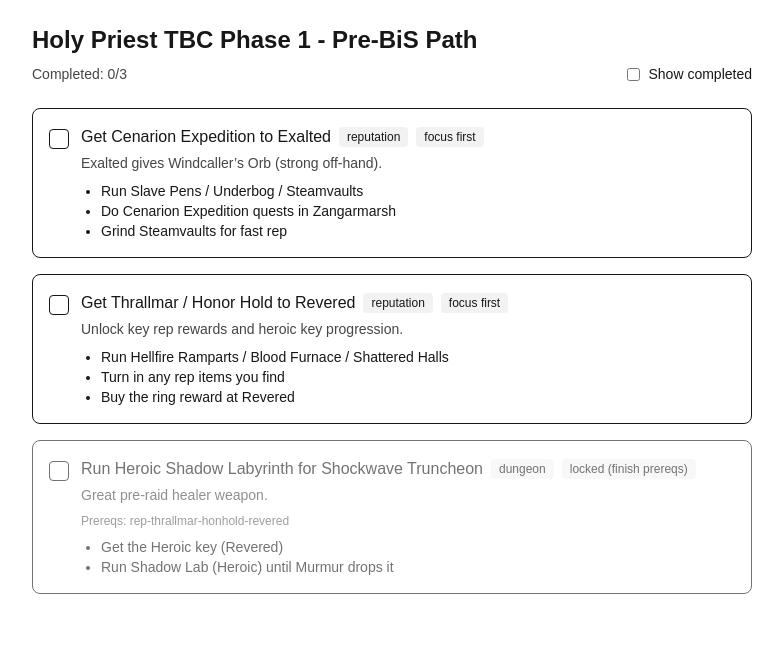
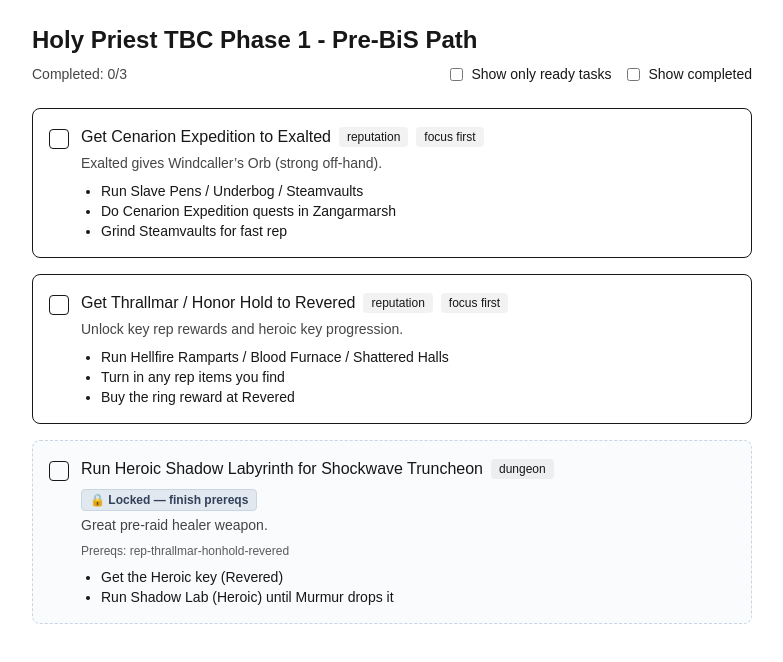
Before and after one commit to Herrcorner/wow-checklist, a Next.js app: page / in a window 1280 px wide. Shown: the top 662 px of the page, without its empty margins (248-1031 px from the left). Built offline with nearby package versions, Linux system fonts and the light colour scheme.

Commit message:
Refine ready-only filtering and locked styling

```diff
--- a/src/app/page.tsx
+++ b/src/app/page.tsx
@@ -1,6 +1,6 @@
 "use client";
 
-import { useEffect, useMemo, useState } from "react";
+import { useMemo, useState } from "react";
 import checklist from "@/data/checklist.json";
 
 type Task = {
@@ -16,18 +16,17 @@
 export default function Home() {
   const tasks = (checklist as { title: string; tasks: Task[] }).tasks;
 
-  const [done, setDone] = useState<Record<string, boolean>>({});
+  const [done, setDone] = useState<Record<string, boolean>>(() => {
+    if (typeof window === "undefined") return {};
+    try {
+      const saved = window.localStorage.getItem("done");
+      return saved ? JSON.parse(saved) : {};
+    } catch {
+      return {};
+    }
+  });
   const [showCompleted, setShowCompleted] = useState(false);
-
-  // Load completion state once on client
-  useEffect(() => {
-    try {
-      const saved = localStorage.getItem("done");
-      if (saved) setDone(JSON.parse(saved));
-    } catch {
-      // ignore
-    }
-  }, []);
+  const [showReadyOnly, setShowReadyOnly] = useState(false);
 
   const setDoneAndPersist = (next: Record<string, boolean>) => {
     setDone(next);
@@ -39,24 +38,31 @@
     setDoneAndPersist(next);
   };
 
-  const isReady = (t: Task) =>
-    (t.prerequisites ?? []).every((p) => done[p] === true);
+  const readyById = useMemo(() => {
+    return tasks.reduce<Record<string, boolean>>((acc, task) => {
+      acc[task.id] = (task.prerequisites ?? []).every((p) => done[p] === true);
+      return acc;
+    }, {});
+  }, [tasks, done]);
 
   const visibleTasks = useMemo(() => {
     const base = showCompleted ? tasks : tasks.filter((t) => !done[t.id]);
+    const filtered = showReadyOnly
+      ? base.filter((t) => readyById[t.id])
+      : base;
 
-    return [...base].sort((a, b) => {
+    return [...filtered].sort((a, b) => {
       const af = a.focusFirst ? 1 : 0;
       const bf = b.focusFirst ? 1 : 0;
       if (af !== bf) return bf - af;
 
-      const ar = isReady(a) ? 1 : 0;
-      const br = isReady(b) ? 1 : 0;
+      const ar = readyById[a.id] ? 1 : 0;
+      const br = readyById[b.id] ? 1 : 0;
       if (ar !== br) return br - ar;
 
       return a.title.localeCompare(b.title);
     });
-  }, [tasks, done, showCompleted]);
+  }, [tasks, done, showCompleted, showReadyOnly, readyById]);
 
   const completedCount = tasks.filter((t) => done[t.id]).length;
 
@@ -69,6 +75,15 @@
           Completed: {completedCount}/{tasks.length}
         </p>
 
+        <div className="flex items-center gap-4">
+          <label className="flex items-center gap-2 text-sm">
+            <input
+              type="checkbox"
+              checked={showReadyOnly}
+              onChange={(e) => setShowReadyOnly(e.target.checked)}
+            />
+            Show only ready tasks
+          </label>
           <label className="flex items-center gap-2 text-sm">
             <input
               type="checkbox"
@@ -78,17 +93,18 @@
             Show completed
           </label>
         </div>
+      </div>
 
       <div className="mt-6 space-y-4">
         {visibleTasks.map((t) => {
           const completed = !!done[t.id];
-          const ready = isReady(t);
+          const ready = readyById[t.id];
 
           return (
             <div
               key={t.id}
               className={`rounded-lg border p-4 ${
-                !ready ? "opacity-60" : ""
+                !ready ? "border-dashed border-slate-300 bg-slate-50/70" : ""
               }`}
             >
               <div className="flex items-start gap-3">
@@ -115,8 +131,8 @@
                     )}
 
                     {!ready && (
-                      <span className="rounded bg-black/5 px-2 py-0.5 text-xs">
-                        locked (finish prereqs)
+                      <span className="rounded border border-slate-300 bg-slate-200 px-2 py-0.5 text-xs font-semibold text-slate-700">
+                        🔒 Locked — finish prereqs
                       </span>
                     )}
                   </div>
```
Lines whose indentation alone changed are shown as unchanged.
